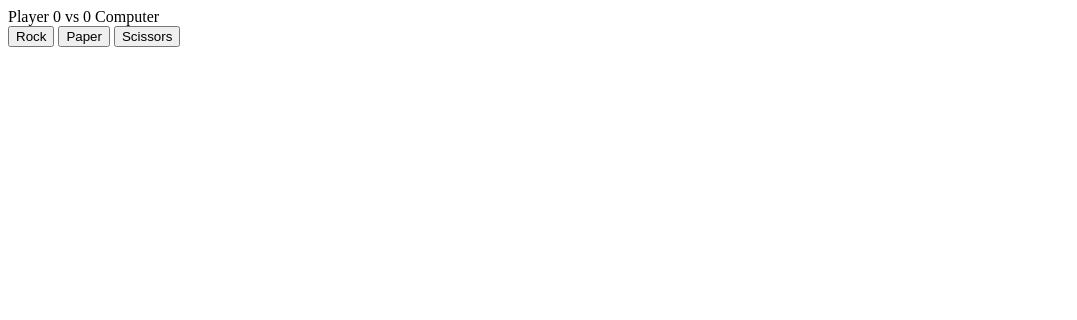
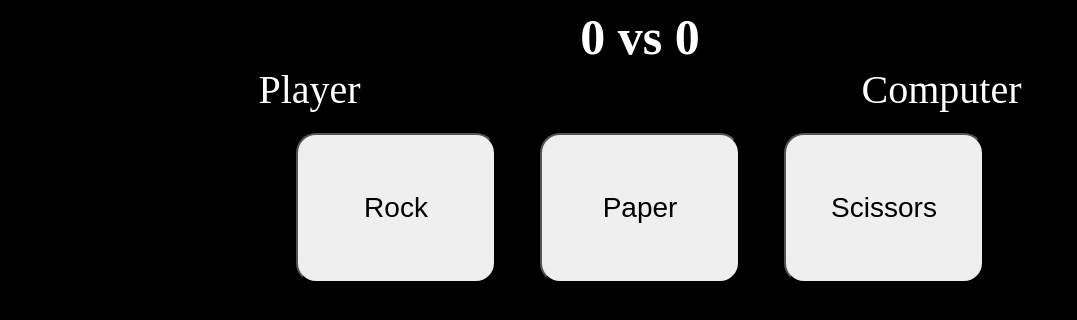
Before and after one commit to pengin12/rock-paper-scissors, a plain HTML site: page index.html in a window 1280 px wide. Shown: the whole page, without its empty margins (0-1077 px from the left). Drawn offline with Linux system fonts and the light colour scheme.

Commit message:
Link and add some css to html

```diff
--- a/index.html
+++ b/index.html
@@ -2,11 +2,22 @@
 <html>
   <head>
     <meta charset="utf-8">
+    <link rel="stylesheet" href="styles.css">
     <script src="script.js" defer></script>
     <title>Rock Paper Scissors</title>
   </head>
   <body>
     <div class="scoreDisplay"></div>
+    <div class="players">
+      <div>
+        Player
+        <div class="playerEmoji"></div>
+      </div>
+      <div>
+        Computer
+        <div class="computerEmoji""></div>
+      </div>
+    </div>
     <div class="buttons">
       <button id="2">Rock</button>
       <button id="0">Paper</button>
--- a/script.js
+++ b/script.js
@@ -31,7 +31,7 @@ let playerScore = 0;
 let computerScore = 0;
 
 const scoreDisplay = document.querySelector(".scoreDisplay");
-scoreDisplay.textContent = `Player 0 vs 0 Computer`;
+scoreDisplay.textContent = `0 vs 0`;
 
 const winnerDisplay = document.querySelector(".winnerDisplay");
 
@@ -45,7 +45,7 @@ buttons.forEach((button) => {
     } else if (winner === "Computer win") {
       ++computerScore;
     }
-    scoreDisplay.textContent = `Player ${playerScore} vs ${computerScore} Computer`;
+    scoreDisplay.textContent = `${playerScore} vs ${computerScore}`;
     if (playerScore === 5) {
       winnerDisplay.textContent = "Player win";
       playerScore = 0;
--- /dev/null
+++ b/styles.css
@@ -0,0 +1,31 @@
+body {
+  display: flex;
+  flex-direction: column;
+  align-items: center;
+  background-color: black;
+  color: white;
+}
+
+.scoreDisplay{
+  font-size: 50px;
+  font-weight: bold;
+}
+
+.players {
+  font-size: 40px;
+  display: flex;
+  width: 100%;
+  justify-content: space-around;
+}
+
+.buttons button{
+  height: 150px;
+  width: 200px;
+  margin: 20px;
+  border-radius: 20px;
+  font-size: 28px;
+}
+
+.winnerDisplay {
+  font-size: 40px;
+}
```
